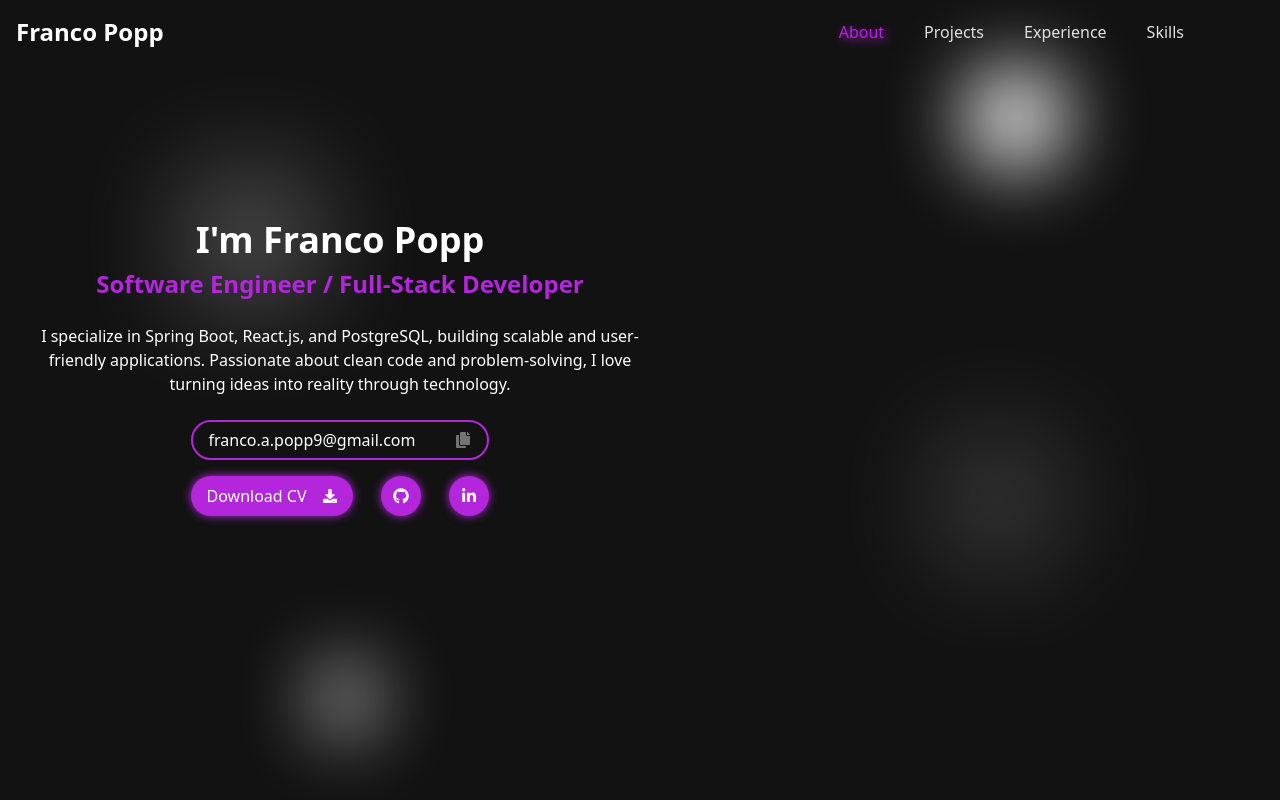
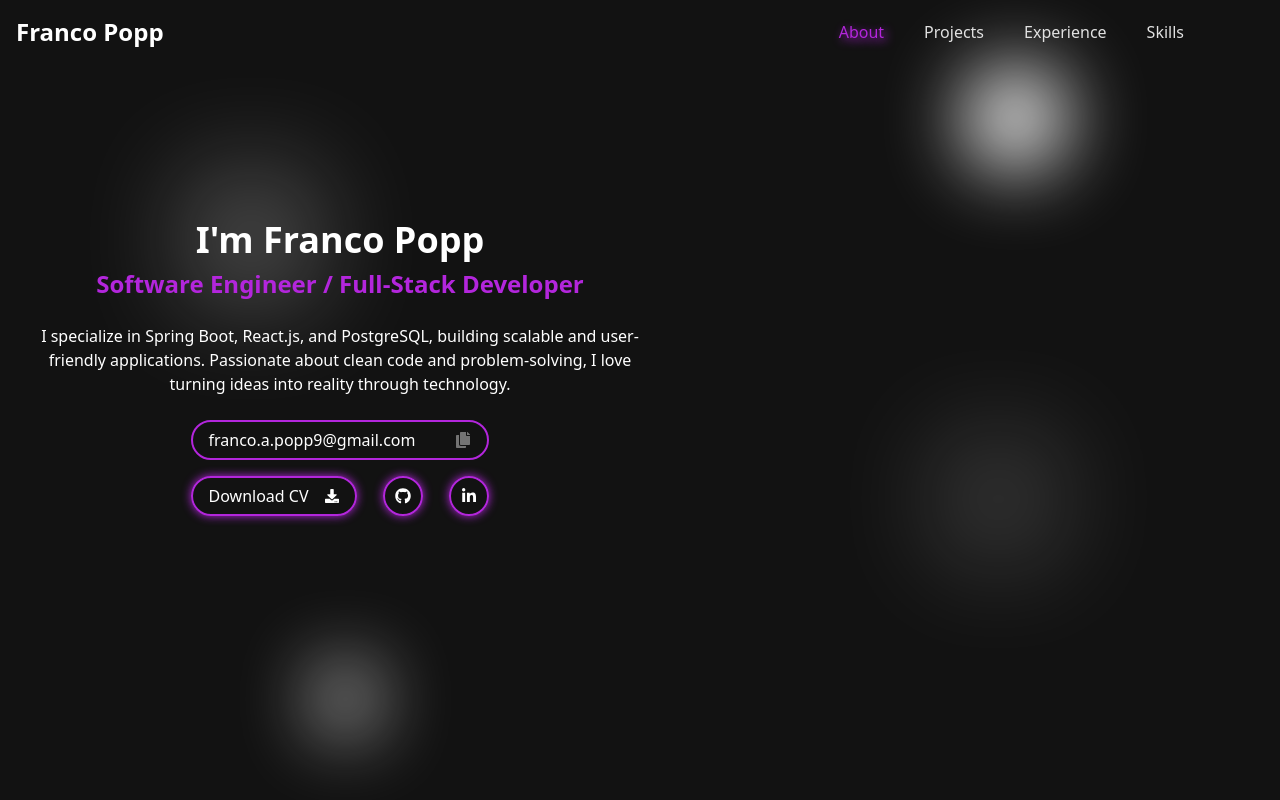
Before and after one commit to FrancoPopp/portfolio, a React (Vite) app: page / in a window 1280 px wide. Built offline with nearby package versions, Linux system fonts and the light colour scheme.

Commit message:
Change Button style and add copy email to clipboard effect

```diff
--- a/src/components/About.jsx
+++ b/src/components/About.jsx
@@ -1,4 +1,4 @@
-import { FaLinkedinIn, FaGithub } from "react-icons/fa";
+import { FaLinkedinIn, FaGithub, FaDownload, FaCopy } from "react-icons/fa";
 import Button from "./Button";
 import Input from "./Input";
 import SocialButton from "./SocialButton";
@@ -25,9 +25,29 @@ function About() {
           technology.
         </p>
         <div className="flex size-fit flex-col items-center gap-4">
-          <Input />
+          <Input
+            onClick={() =>
+              navigator.clipboard.writeText("franco.a.popp9@gmail.com")
+            }
+            className="group cursor-copy"
+          >
+            <p className="text-md text-[#fff]">franco.a.popp9@gmail.com</p>
+            <FaCopy
+              className="text-[#737373] group-hover:text-[#fff]"
+              size={16}
+            />
+          </Input>
           <div className="flex w-full items-center justify-between">
-            <Button>Download CV</Button>
+            <a
+              href="/src/assets/download/FrancoPoppCV.pdf"
+              download
+              className="size-fit"
+            >
+              <Button>
+                <p className="text-md text-nowrap text-[#fff]">Download CV</p>
+                <FaDownload className="text-sm text-[#fff]" />
+              </Button>
+            </a>
             <SocialButton
               icon={<FaGithub className="text-md text-[#fff]" />}
               href={"https://github.com/FrancoPopp"}
--- a/src/components/Button.jsx
+++ b/src/components/Button.jsx
@@ -1,13 +1,10 @@
-import { FaDownload } from "react-icons/fa";
-
 function Button({ className, children, ...props }) {
   return (
     <div
-      className={`${className} flex h-10 w-fit cursor-pointer flex-nowrap items-center justify-around gap-4 rounded-full bg-[#B326DC] px-4 py-2 shadow-[0px_0px_10px_#B326DC]`}
+      className={`${className} flex h-10 w-fit cursor-pointer flex-nowrap items-center justify-around gap-4 rounded-full border-2 border-[#B326DC] bg-[#B326DC]/0 px-4 py-2 shadow-[0px_0px_10px_#B326DC] transition-all duration-200 hover:bg-[#B326DC]/100`}
       {...props}
     >
-      <p className="text-md text-nowrap text-[#fff]">{children}</p>
-      <FaDownload className="text-sm text-[#fff]" />
+      {children}
     </div>
   );
 }
--- a/src/components/Input.jsx
+++ b/src/components/Input.jsx
@@ -1,10 +1,10 @@
-import { FaCopy } from "react-icons/fa";
-
-function Input() {
+function Input({ className, children, ...props }) {
   return (
-    <div className="flex h-10 w-full items-center justify-between gap-10 rounded-full border-2 border-[#B326DC] px-4 py-2">
-      <p className="text-md text-[#fff]">franco.a.popp9@gmail.com</p>
-      <FaCopy className="text-[#737373]" size={16} />
+    <div
+      className={`${className} flex h-10 w-full items-center justify-between gap-10 rounded-full border-2 border-[#B326DC] px-4 py-2`}
+      {...props}
+    >
+      {children}
     </div>
   );
 }
--- a/src/components/Projects.jsx
+++ b/src/components/Projects.jsx
@@ -2,6 +2,7 @@ import { Card, CardContent, CardFooter, CardTitle } from "./Card";
 import Button from "./Button";
 import TechIcon from "./TechIcon";
 import { techs } from "../resources/techs";
+import { FaArrowCircleRight } from "react-icons/fa";
 
 function Projects() {
   return (
@@ -16,6 +17,7 @@ function Projects() {
             title="Personal Portfolio"
             src="/src/assets/images/portfolioSS.jpeg"
             alt="screenshot of my personal portfolio"
+            href="https://github.com/FrancoPopp/portfolio"
             techs={[
               techs.javascript,
               techs.react,
@@ -28,6 +30,7 @@ function Projects() {
             title="Iventory Management"
             src="/src/assets/images/portfolioSS.jpeg"
             alt="screenshot of an inventory management system"
+            href="https://github.com/FrancoPopp/inventory-management-system"
             techs={[
               techs.react,
               techs.springboot,
@@ -43,7 +46,7 @@ function Projects() {
   );
 }
 
-function ProjectCard({ title, src, alt, techs }) {
+function ProjectCard({ title, src, alt, techs, href }) {
   return (
     <Card>
       <CardTitle>{title}</CardTitle>
@@ -56,7 +59,17 @@ function ProjectCard({ title, src, alt, techs }) {
             <TechIcon key={tech.name} src={tech.icon} alt={tech.alt} />
           ))}
         </div>
-        <Button>Go to source</Button>
+        <a
+          href={href}
+          target="_blank"
+          rel="noopener noreferrer"
+          className="size-fit"
+        >
+          <Button>
+            <p className="text-md text-nowrap text-[#fff]">Go to source</p>
+            <FaArrowCircleRight className="text-sm text-[#fff]" />
+          </Button>
+        </a>
       </CardFooter>
     </Card>
   );
--- a/src/components/SocialButton.jsx
+++ b/src/components/SocialButton.jsx
@@ -3,7 +3,7 @@ function SocialButton({ icon, href }) {
     <a
       href={href}
       target="_blank"
-      className="flex size-10 items-center justify-center rounded-full bg-[#B326DC] p-2 shadow-[0px_0px_10px_#B326DC]"
+      className="flex size-10 items-center justify-center rounded-full border-2 border-[#B326DC] bg-[#B326DC]/0 p-2 shadow-[0px_0px_10px_#B326DC] transition-all duration-200 hover:bg-[#B326DC]/100"
     >
       {icon}
     </a>
```
Also changed, not shown: 1 other file (tests, documents, lock files or other folders).
